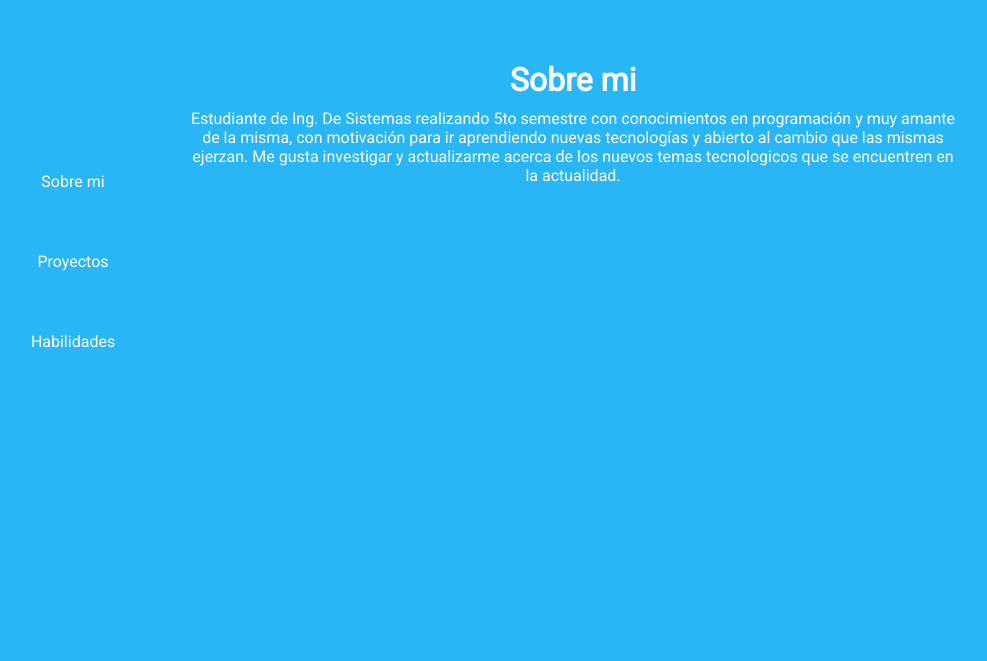
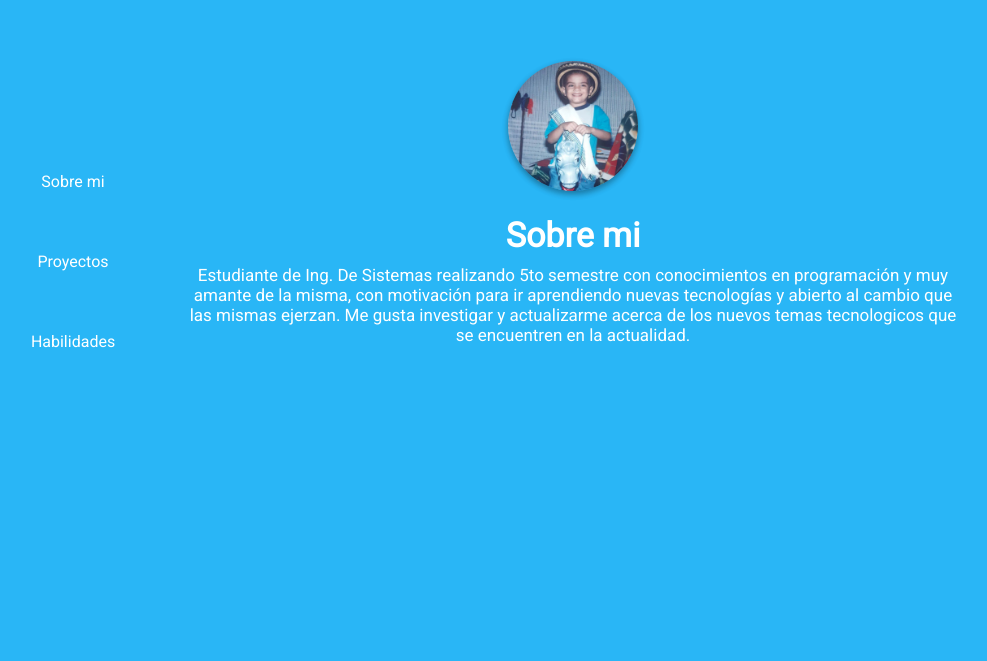
Before and after one commit to Andres-021/portfolio, a React (Create React App) app: page / in a window 1280 px wide. Shown: the part 139-800 px from the top of the page, without its empty margins (67-1054 px from the left). Built offline with nearby package versions, Linux system fonts and the light colour scheme.

Commit message:
Añadiendo div para proxima foto

```diff
--- a/src/App.js
+++ b/src/App.js
@@ -4,7 +4,8 @@ import Section from './components/section';
 //import './App.css';
 import './css/app.css'
 import Card from './components/card';
-import Code from './img/codeImg.png'
+import Code from './img/codeImg.png';
+import Profile from './img/profile.jfif';
 
 const App = () => {
 
--- a/src/components/section.js
+++ b/src/components/section.js
@@ -1,10 +1,16 @@
 import React from "react";
 import '../css/section.css';
+import Profile from '../img/profile.jpg';
 
 export default function Section({ title, subtitle, dark, id }) {
   return (
     <div className={"section" + (dark ? " section-dark" : "")}>
       <div className="section-content" id={id}>
+        {
+          title != "Sobre mi"?
+            null
+          : (<img className="profile" src={Profile}/>)
+        }
         <h1>{title}</h1>
         <div>{subtitle}</div>
       </div>
--- a/src/css/app.css
+++ b/src/css/app.css
@@ -10,6 +10,10 @@
 
   height: 100vh;
   width: 100%;
+
+  /* scroll-snap-type: y mandatory;
+  overflow-y: scroll;
+  scroll-behavior: auto; */
 }
 
 .app-tittle-1{
--- a/src/css/global.css
+++ b/src/css/global.css
@@ -12,6 +12,12 @@
 @media screen and (max-width: 500px) {
   body{
     font-size: 14px;
+  }
+}
+
+@media screen and (min-width: 900px) {
+  body{
+    font-size: 17px;
   }
 }
 body{
--- a/src/css/section.css
+++ b/src/css/section.css
@@ -1,4 +1,5 @@
 .section {
+  position: relative;
   padding-top: 200px;
   padding-bottom: 0;
   height: 100vh;
@@ -6,6 +7,7 @@
   min-height: 100vh;
 
   z-index: 2;
+
 }
 
 .section h1{
@@ -33,3 +35,12 @@
     padding: 0;
   }
 }
+
+.section-content .profile{
+  width: 130px;
+  margin-bottom: 20px;
+  border-radius: 50%;
+  box-shadow: rgba(0, 0, 0, 0.16) 0px 3px 6px, rgba(0, 0, 0, 0.23) 0px 3px 6px;
+  /* box-shadow: rgba(0, 0, 0, 0.1) 0px 4px 6px -1px, rgba(0, 0, 0, 0.06) 0px 2px 4px -1px; */
+  /* box-shadow: rgba(17, 17, 26, 0.1) 0px 4px 16px, rgba(17, 17, 26, 0.1) 0px 8px 24px, rgba(17, 17, 26, 0.1) 0px 16px 56px; */
+}
```
Also changed, not shown: src/css/nav.css (+1 -6 lines), src/img/profile.jfif (added), src/img/profile.jpg (added).
